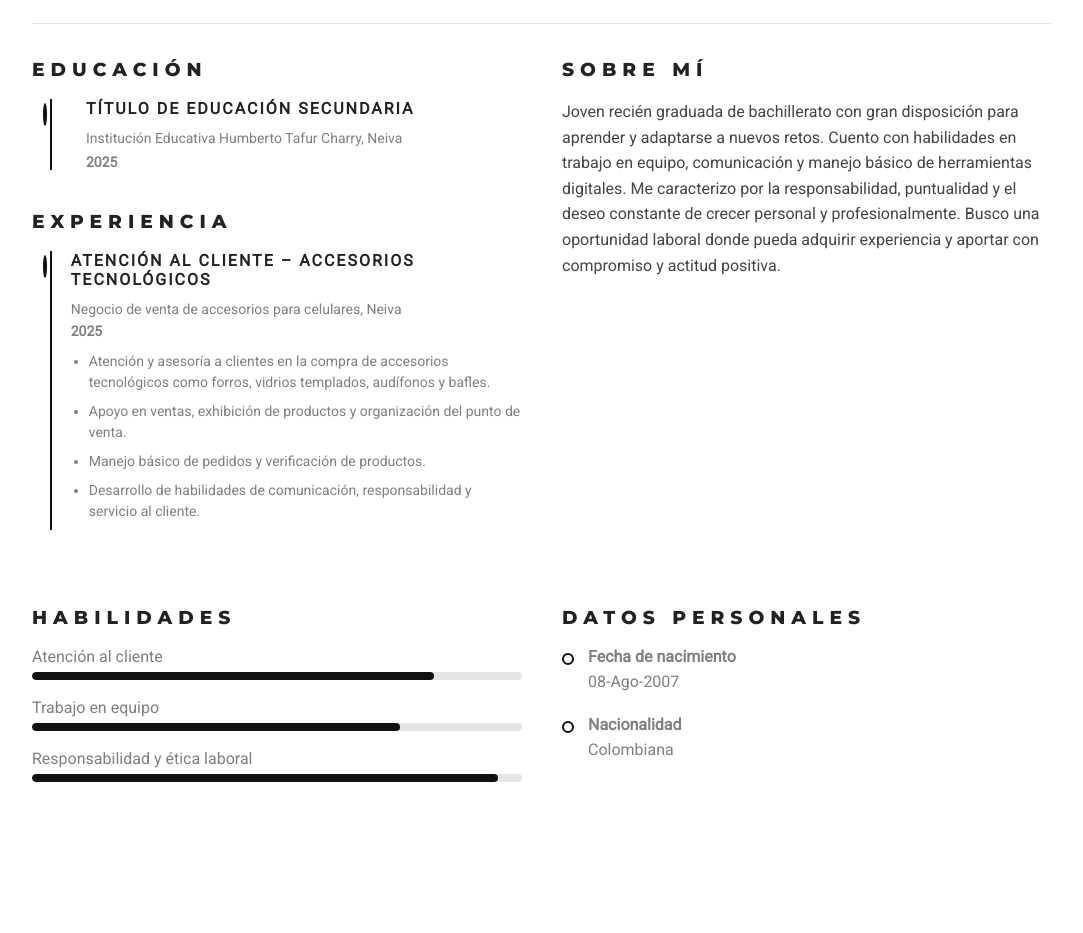
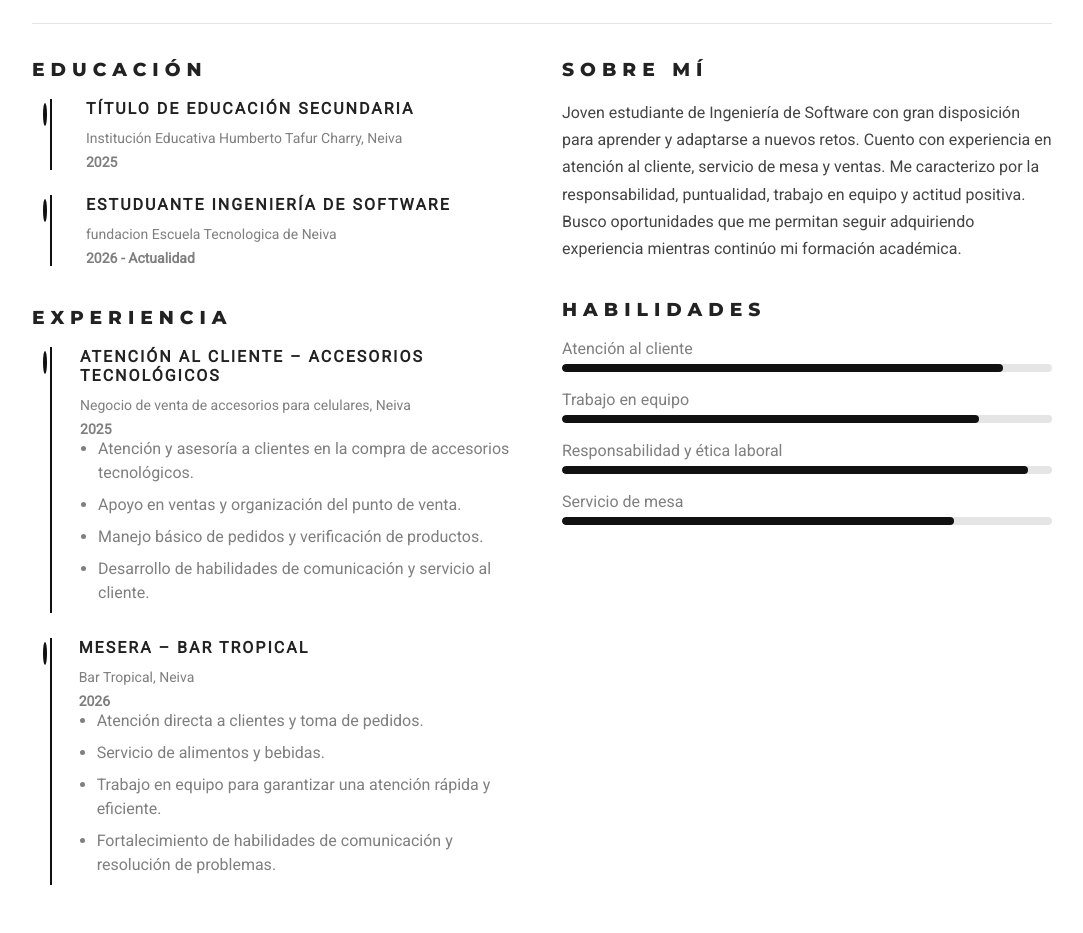
Before and after one commit to JCAplata/HOJA_D_VIDA, a plain HTML site: page index.html in a window 1280 px wide. Shown: the part 217-1150 px from the top of the page, without its empty margins (98-1181 px from the left). Before the commit the page ends 1089 px from the top, so only its background shows below. Drawn offline with Linux system fonts and the light colour scheme.

Commit message:
feat: :fire: actualizacion

```diff
--- /dev/null
+++ b/estilos.css
@@ -0,0 +1,272 @@
+:root{
+    --accent:#222;
+    --muted:#7f7f7f;
+    --line:#e5e5e5;
+}
+
+*{
+    box-sizing:border-box;
+}
+
+body{
+    font-family:'Roboto',sans-serif;
+    margin:0;
+    color:#222;
+}
+
+.container{
+    max-width:1100px;
+    margin:32px auto;
+    padding:40px;
+}
+
+/* HEADER */
+
+.header{
+    display:flex;
+    align-items:center;
+    justify-content:space-between;
+}
+
+.left{
+    display:flex;
+    align-items:center;
+    gap:28px;
+}
+
+.photo{
+    width:110px;
+    height:110px;
+    border-radius:50%;
+    overflow:hidden;
+    flex:0 0 110px;
+    border:6px solid #fff;
+    box-shadow:0 6px 18px rgba(0,0,0,.06);
+}
+
+.photo img{
+    width:100%;
+    height:100%;
+    object-fit:cover;
+}
+
+.name{
+    line-height:.9;
+}
+
+.name h1{
+    font-family:'Montserrat',sans-serif;
+    font-size:44px;
+    margin:0;
+    font-weight:800;
+}
+
+.name h2{
+    font-family:'Montserrat',sans-serif;
+    font-size:44px;
+    margin:0;
+    font-weight:600;
+}
+
+.contacts{
+    font-size:15px;
+    text-align:right;
+    color:var(--muted);
+}
+
+.contacts div{
+    margin-bottom:10px;
+}
+
+.divider{
+    border:none;
+    border-top:1px solid var(--line);
+    margin:26px 0;
+}
+
+/* MAIN */
+
+.main{
+    display:grid;
+    grid-template-columns:1fr 1fr;
+    gap:40px;
+}
+
+.section-title{
+    font-family:'Montserrat',sans-serif;
+    letter-spacing:6px;
+    margin:8px 0 18px;
+}
+
+/* EDUCACION */
+
+.edu .item{
+    display:flex;
+    gap:18px;
+    margin-bottom:25px;
+}
+
+.timeline{
+    width:36px;
+    position:relative;
+}
+
+.timeline::before{
+    content:'';
+    position:absolute;
+    left:18px;
+    top:0;
+    bottom:0;
+    border-left:2px solid #111;
+}
+
+.dot{
+    width:14px;
+    height:14px;
+    border-radius:50%;
+    border:2px solid #111;
+    background:#fff;
+    position:relative;
+    left:11px;
+    top:6px;
+}
+
+.title{
+    font-weight:700;
+    letter-spacing:2px;
+    margin-bottom:12px;
+}
+
+.edu p{
+    margin:0;
+    color:var(--muted);
+    font-size:14px;
+}
+
+.year{
+    margin-top:8px !important;
+    font-weight:700;
+}
+
+.experience-title{
+    margin-top:40px;
+}
+
+/* SOBRE MI */
+
+.about p{
+    margin:0;
+    line-height:1.7;
+    color:#444;
+}
+
+/* EXPERIENCIA */
+
+.exp ul{
+    padding-left:18px;
+    margin:0;
+}
+
+.exp li{
+    margin-bottom:8px;
+    color:var(--muted);
+    line-height:1.5;
+}
+
+/* HABILIDADES */
+
+.sidebar{
+    grid-column:2/3;
+    display:flex;
+    flex-direction:column;
+    gap:28px;
+}
+
+.skills-section{
+    margin-top:0;
+}
+
+.skill{
+    margin-bottom:18px;
+}
+
+.skill span{
+    display:block;
+    margin-bottom:6px;
+    color:var(--muted);
+}
+
+.bar{
+    height:8px;
+    background:var(--line);
+    border-radius:4px;
+    overflow:hidden;
+}
+
+.bar div{
+    height:100%;
+    background:#111;
+    border-radius:4px;
+}
+
+/* DATOS PERSONALES */
+
+.personal{
+    grid-column:2/3;
+    margin-top:28px;
+}
+
+.timeline-mini{
+    display:flex;
+    gap:14px;
+    align-items:flex-start;
+}
+
+.mini-dot{
+    width:12px;
+    height:12px;
+    border-radius:50%;
+    border:2px solid #111;
+    background:#fff;
+    margin-top:6px;
+}
+
+.personal p{
+    margin:6px 0;
+    color:var(--muted);
+}
+
+.subtitle{
+    margin:0 !important;
+    font-weight:600;
+    color:#222 !important;
+}
+
+.space{
+    height:18px;
+}
+
+/* RESPONSIVE */
+
+@media (max-width:820px){
+
+    .main{
+        grid-template-columns:1fr;
+    }
+
+    .header{
+        flex-direction:column;
+        align-items:flex-start;
+        gap:18px;
+    }
+
+    .contacts{
+        text-align:left;
+    }
+
+    .skills-section,
+    .personal{
+        grid-column:auto;
+    }
+
+}
--- a/index.html
+++ b/index.html
@@ -1,172 +1,210 @@
 <!doctype html>
 <html lang="es">
 <head>
-  <meta charset="utf-8" />
-  <meta name="viewport" content="width=device-width, initial-scale=1" />
+    <meta charset="utf-8">
+    <meta name="viewport" content="width=device-width, initial-scale=1">
     <title>Hoja de Vida - Sofía Pinto Garay</title>
+
     <link href="https://fonts.googleapis.com/css2?family=Montserrat:wght@300;600;800&family=Roboto:wght@300;400&display=swap" rel="stylesheet">
-  <style>
-    :root{
-      --accent:#222;
-      --muted:#7f7f7f;
-      --line:#e5e5e5;
-    }
-    *{box-sizing:border-box}
-    body{font-family: 'Roboto', system-ui, Arial; margin:0; color:#222}
-    .container{max-width:1100px;margin:32px auto;padding:40px}
 
-    /* Header */
-    .header{display:flex;align-items:center;justify-content:space-between}
-    .left{display:flex;align-items:center;gap:28px}
-    .photo{width:110px;height:110px;border-radius:50%;overflow:hidden;flex:0 0 110px;border:6px solid #fff;box-shadow:0 6px 18px rgba(0,0,0,0.06)}
-    .photo img{width:100%;height:100%;object-fit:cover}
-    .name{line-height:0.9}
-    .name h1{font-family:'Montserrat', sans-serif;font-size:44px;margin:0;font-weight:800;letter-spacing:1px}
-    .name h2{font-family:'Montserrat', sans-serif;font-size:44px;margin:0;font-weight:600;color:var(--accent)}
+    <link rel="stylesheet" href="estilos.css">
+</head>
 
-    .contacts{font-size:15px;text-align:right;color:var(--muted)}
-    .contacts div{margin-bottom:10px}
+<body>
 
-    hr.divider{border:none;border-top:1px solid var(--line);margin:26px 0}
+<div class="container">
 
-    /* Two column main */
-    .main{display:grid;grid-template-columns:1fr 1fr;gap:40px}
-    .section-title{font-family:'Montserrat',sans-serif;letter-spacing:6px;margin:8px 0 18px 0}
+    <header class="header">
 
-    .edu .item{display:flex;gap:18px}
-    .timeline{width:36px;position:relative}
-    .timeline::before{content:'';position:absolute;left:18px;top:0;bottom:0;border-left:2px solid #111}
-    .dot{width:14px;height:14px;border-radius:50%;border:2px solid #111;background:#fff;position:relative;left:11px;top:6px}
-    .edu p{margin:0;color:var(--muted);font-size:14px}
-    .edu .title{font-weight:700;letter-spacing:2px;margin-bottom:12px}
+        <div class="left">
 
-    .about p{margin:0;color:#444;line-height:1.6}
+            <figure class="photo">
+                <img src="foto .jpg" alt="Foto de Sofía Pinto">
+            </figure>
 
-    /* Skills & personal data */
-    .skills{margin-top:8px}
-    .skill{margin-bottom:18px}
-    .skill span{display:block;margin-bottom:6px;color:var(--muted)}
-    .bar{height:8px;background:var(--line);border-radius:4px;overflow:hidden}
-    .bar div{height:100%;background:#111;border-radius:4px}
-
-    .personal .timeline-mini{display:flex;gap:14px;align-items:flex-start}
-    .personal .timeline-mini .mini-dot{width:12px;height:12px;border-radius:50%;border:2px solid #111;background:#fff;margin-top:6px}
-    .personal p{margin:6px 0;color:var(--muted)}
-
-    /* Experience list */
-    .exp ul{padding-left:18px;margin:0}
-    .exp li{margin-bottom:8px;color:var(--muted);font-size:14px;line-height:1.5}
-
-    /* Responsive */
-    @media (max-width:820px){
-      .main{grid-template-columns:1fr}
-      .header{flex-direction:column;align-items:flex-start;gap:18px}
-      .contacts{text-align:left}
-    }
-  </style>
-</head>
-<body>
-  <div class="container">
-    <header class="header">
-      <div class="left">
-        <figure class="photo">
-          <img src="foto .jpg" alt="Foto">
-        </figure>
             <div class="name">
                 <h1>SOFÍA</h1>
                 <h2>PINTO GARAY</h2>
             </div>
+
         </div>
+
         <div class="contacts">
             <div>📍 Calle 28b # 43 a 34, Neiva, 41001</div>
             <div>📞 +57 3228580535</div>
             <div>✉️ sofiapinto946@gmail.com</div>
         </div>
+
     </header>
 
     <hr class="divider">
 
     <main class="main">
+
+        <!-- EDUCACIÓN -->
         <section>
+
             <h3 class="section-title">EDUCACIÓN</h3>
+
             <div class="edu">
+
                 <div class="item">
+
                     <div class="timeline">
                         <span class="dot"></span>
                     </div>
+
                     <div>
                         <div class="title">TÍTULO DE EDUCACIÓN SECUNDARIA</div>
                         <p>Institución Educativa Humberto Tafur Charry, Neiva</p>
-              <p style="margin-top:8px;font-weight:700">2025</p>
+                        <p class="year">2025</p>
                     </div>
+
+                </div>
+
+                <div class="item">
+
+                    <div class="timeline">
+                        <span class="dot"></span>
+                    </div>
+
+                    <div>
+                        <div class="title">ESTUDUANTE INGENIERÍA DE SOFTWARE</div>
+                        <p>fundacion Escuela Tecnologica de Neiva</p>
+                        <p class="year">2026 - Actualidad</p>
+                    </div>
+
+                </div>
+
+            </div>
+
+            <!-- EXPERIENCIA -->
+
+            <h3 class="section-title experience-title">EXPERIENCIA</h3>
+
+            <div class="edu exp">
+
+                <div class="item">
+
+                    <div class="timeline">
+                        <span class="dot"></span>
+                    </div>
+
+                    <div>
+
+                        <div class="title">
+                            ATENCIÓN AL CLIENTE – ACCESORIOS TECNOLÓGICOS
+                        </div>
+
+                        <p>Negocio de venta de accesorios para celulares, Neiva</p>
+
+                        <p class="year">2025</p>
+
+                        <ul>
+                            <li>Atención y asesoría a clientes en la compra de accesorios tecnológicos.</li>
+                            <li>Apoyo en ventas y organización del punto de venta.</li>
+                            <li>Manejo básico de pedidos y verificación de productos.</li>
+                            <li>Desarrollo de habilidades de comunicación y servicio al cliente.</li>
+                        </ul>
+
+                    </div>
+
+                </div>
+
+                <div class="item">
+
+                    <div class="timeline">
+                        <span class="dot"></span>
+                    </div>
+
+                    <div>
+
+                        <div class="title">
+                            MESERA – BAR TROPICAL
+                        </div>
+
+                        <p>Bar Tropical, Neiva</p>
+
+                        <p class="year">2026</p>
+
+                        <ul>
+                            <li>Atención directa a clientes y toma de pedidos.</li>
+                            <li>Servicio de alimentos y bebidas.</li>
+                            <li>Trabajo en equipo para garantizar una atención rápida y eficiente.</li>
+                            <li>Fortalecimiento de habilidades de comunicación y resolución de problemas.</li>
+                        </ul>
+
+                    </div>
+
+                </div>
+
+            </div>
+
+        </section>
+
+        <!-- SOBRE MI + HABILIDADES EN COLUMNA DERECHA -->
+        <div class="sidebar">
+
+            <section class="about">
+
+                <h3 class="section-title">SOBRE MÍ</h3>
+
+                <p>
+                    Joven estudiante de Ingeniería de Software con gran disposición
+                    para aprender y adaptarse a nuevos retos. Cuento con experiencia
+                    en atención al cliente, servicio de mesa y ventas. Me caracterizo
+                    por la responsabilidad, puntualidad, trabajo en equipo y actitud
+                    positiva. Busco oportunidades que me permitan seguir adquiriendo
+                    experiencia mientras continúo mi formación académica.
+                </p>
+
+            </section>
+
+            <!-- HABILIDADES -->
+
+            <section class="skills-section">
+
+            <h3 class="section-title">HABILIDADES</h3>
+
+            <div class="skills">
+
+                <div class="skill">
+                    <span>Atención al cliente</span>
+                    <div class="bar">
+                        <div style="width:90%"></div>
                     </div>
                 </div>
 
-        <!-- EXPERIENCIA LABORAL -->
-        <h3 class="section-title" style="margin-top:40px">EXPERIENCIA</h3>
-        <div class="edu exp">
-          <div class="item">
-            <div class="timeline">
-              <span class="dot"></span>
-            </div>
-            <div>
-              <div class="title">ATENCIÓN AL CLIENTE – ACCESORIOS TECNOLÓGICOS</div>
-              <p>Negocio de venta de accesorios para celulares, Neiva</p>
-              <p style="margin:6px 0 12px 0;font-weight:700">2025</p>
-              <ul>
-                <li>Atención y asesoría a clientes en la compra de accesorios tecnológicos como forros, vidrios templados, audífonos y bafles.</li>
-                <li>Apoyo en ventas, exhibición de productos y organización del punto de venta.</li>
-                <li>Manejo básico de pedidos y verificación de productos.</li>
-                <li>Desarrollo de habilidades de comunicación, responsabilidad y servicio al cliente.</li>
-              </ul>
+                <div class="skill">
+                    <span>Trabajo en equipo</span>
+                    <div class="bar">
+                        <div style="width:85%"></div>
                     </div>
                 </div>
+
+                <div class="skill">
+                    <span>Responsabilidad y ética laboral</span>
+                    <div class="bar">
+                        <div style="width:95%"></div>
                     </div>
+                </div>
+
+                <div class="skill">
+                    <span>Servicio de mesa</span>
+                    <div class="bar">
+                        <div style="width:80%"></div>
+                    </div>
+                </div>
+
+            </div>
+
         </section>
 
-      <section class="about">
-        <h3 class="section-title">SOBRE MÍ</h3>
-        <p>Joven recién graduada de bachillerato con gran disposición para aprender y adaptarse a nuevos retos. Cuento con habilidades en trabajo en equipo, comunicación y manejo básico de herramientas digitales. Me caracterizo por la responsabilidad, puntualidad y el deseo constante de crecer personal y profesionalmente. Busco una oportunidad laboral donde pueda adquirir experiencia y aportar con compromiso y actitud positiva.</p>
-      </section>
-
-      <section style="grid-column:1/2;margin-top:28px">
-        <h3 class="section-title">HABILIDADES</h3>
-        <div class="skills">
-          <div class="skill">
-            <span>Atención al cliente</span>
-            <div class="bar"><div style="width:82%"></div></div>
         </div>
-          <div class="skill">
-            <span>Trabajo en equipo</span>
-            <div class="bar"><div style="width:75%"></div></div>
-          </div>
-          <div class="skill">
-            <span>Responsabilidad y ética laboral</span>
-            <div class="bar"><div style="width:95%"></div></div>
-          </div>
-        </div>
-      </section>
-
-      <section class="personal" style="grid-column:2/3;margin-top:28px">
-        <h3 class="section-title">DATOS PERSONALES</h3>
-        <div class="timeline-mini">
-          <div class="mini-dot"></div>
-          <div>
-            <p style="margin:0;font-weight:600">Fecha de nacimiento</p>
-            <p>08-Ago-2007</p>
-          </div>
-        </div>
-        <div style="height:18px"></div>
-        <div class="timeline-mini">
-          <div class="mini-dot"></div>
-          <div>
-            <p style="margin:0;font-weight:600">Nacionalidad</p>
-            <p>Colombiana</p>
-          </div>
-        </div>
-      </section>
 
     </main>
+
 </div>
+
 </body>
 </html>
```
Lines whose indentation alone changed are shown as unchanged.
